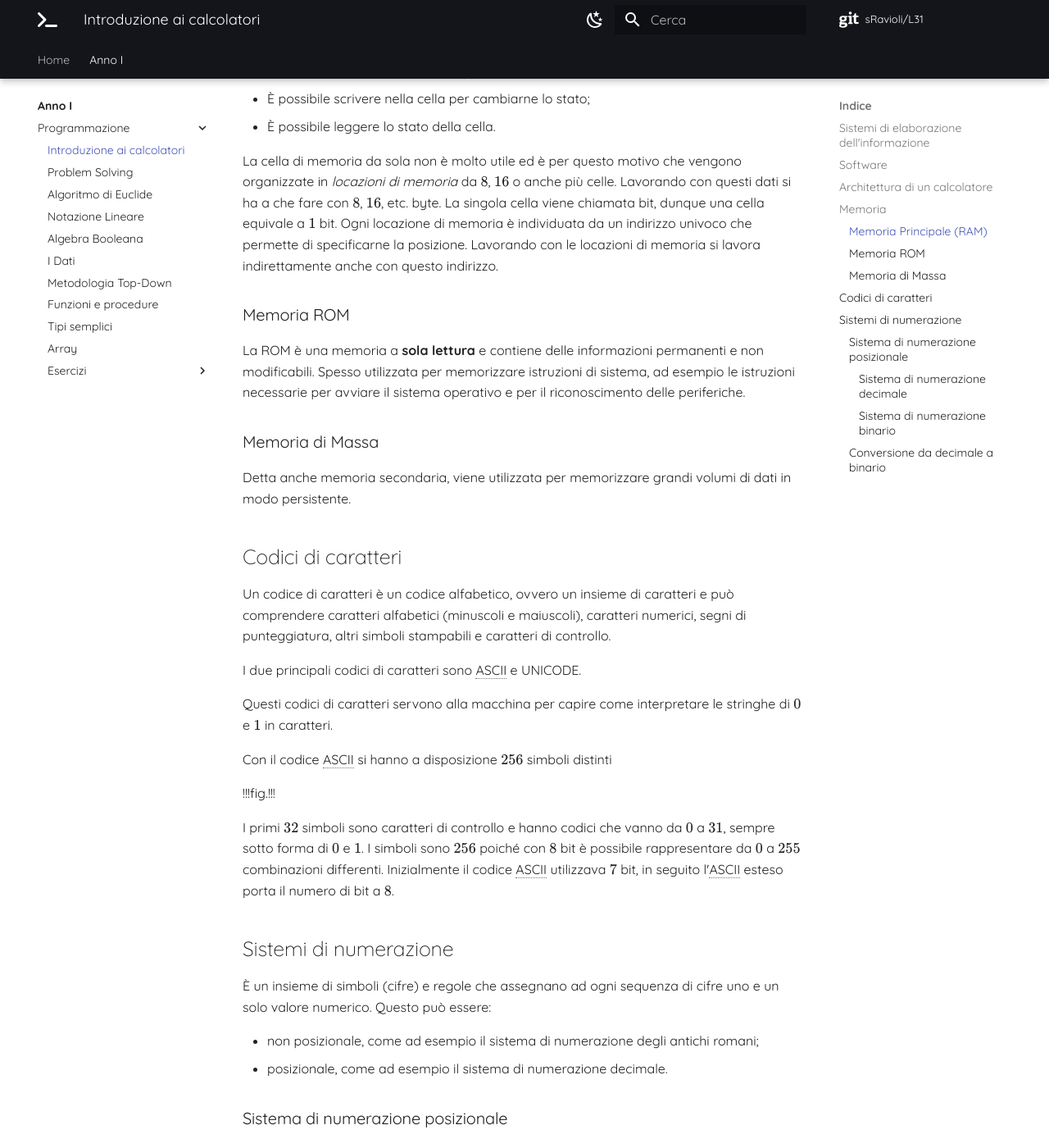
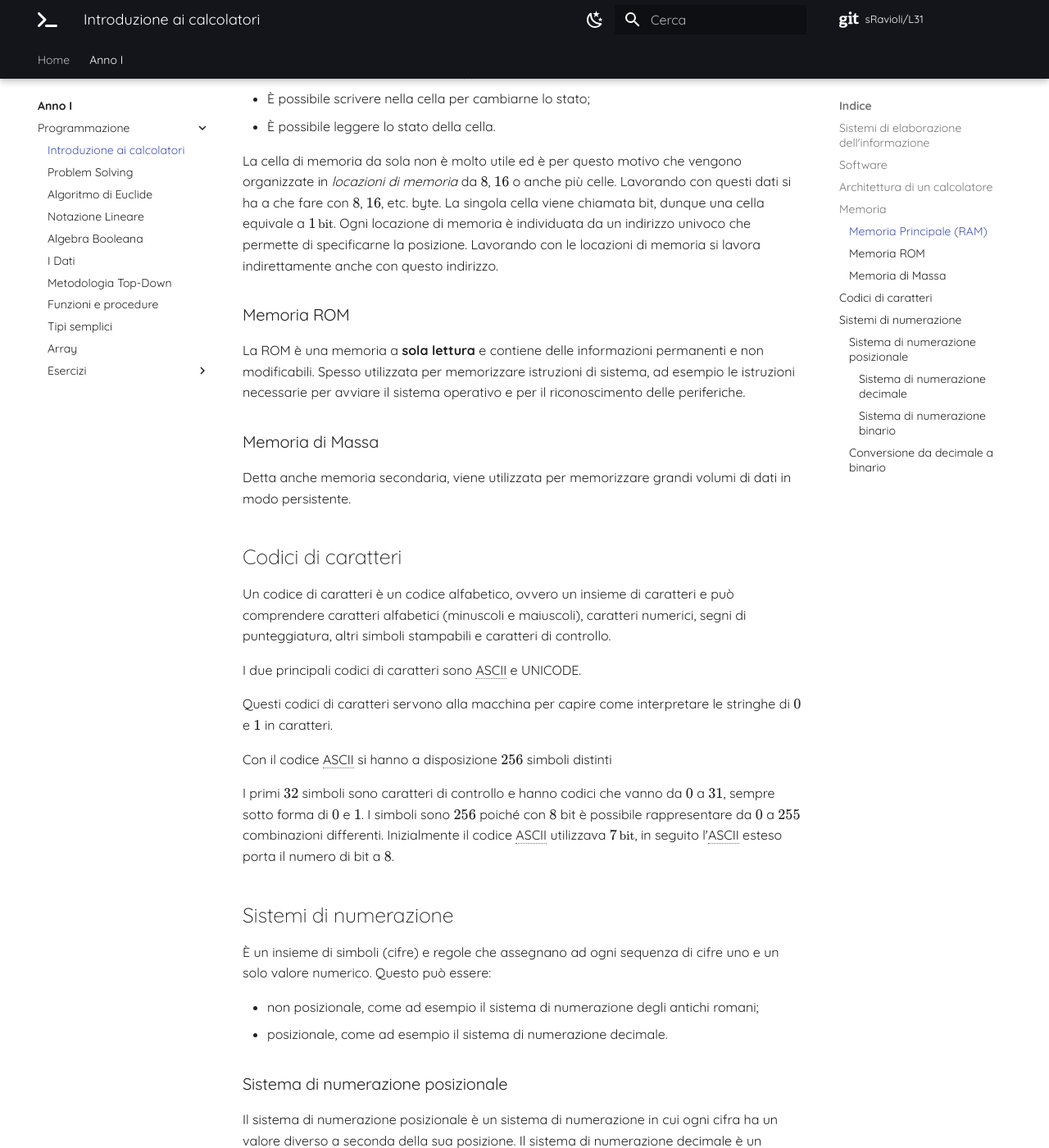
Before and after one commit to sravioli/L31, an MkDocs documentation site: the page built from docs/Anno_I/Programmazione/00_introduzione_ai_calcolatori.md, in a window 1280 px wide and 1400 px high, scrolled down 2023 px. Shown: the whole window at 82% size. Built offline with MkDocs 1.6.1 and Material for MkDocs 9.7.7, drawn with Linux system fonts in a browser that asks for light colours; some web fonts are replaced; comment, search, counter and statistics services are not loaded; some of the changed text lies outside the part shown.

Commit message:
fix: respect line length, remove unecessary spaces

````diff
--- a/docs/Anno_I/Programmazione/00_introduzione_ai_calcolatori.md
+++ b/docs/Anno_I/Programmazione/00_introduzione_ai_calcolatori.md
@@ -56,7 +56,7 @@
 
   subgraph CPU
     %% alu co; -->
-    co[Control Unit ] <--> alu[ALU ];
+    co[Control Unit] <--> alu[ALU];
   end
 ```
 
@@ -79,10 +79,10 @@
 - È possibile scrivere nella cella per cambiarne lo stato;
 - È possibile leggere lo stato della cella.
 
-La cella di memoria da sola non è molto utile ed è per questo motivo che vengono
-organizzate in _locazioni di memoria_ da \(8\), \(16\) o anche più celle. Lavorando
-con questi dati si ha a che fare con \(8\), \(16\), etc. byte. La singola cella
-viene chiamata bit, dunque una cella equivale a \(1\) bit.
+La cella di memoria da sola non è molto utile ed è per questo motivo che
+vengono organizzate in _locazioni di memoria_ da \(8\), \(16\) o anche più celle.
+Lavorando con questi dati si ha a che fare con \(8\), \(16\), etc. byte. La
+singola cella viene chiamata bit, dunque una cella equivale a \(1\bbit\).
 Ogni locazione di memoria è individuata da un indirizzo univoco che permette di
 specificarne la posizione. Lavorando con le locazioni di memoria si lavora
 indirettamente anche con questo indirizzo.
@@ -91,8 +91,9 @@
 
 La ROM è una memoria a **sola lettura** e contiene delle informazioni permanenti
 e non modificabili.
-Spesso utilizzata per memorizzare istruzioni di sistema, ad esempio le istruzioni
-necessarie per avviare il sistema operativo e per il riconoscimento delle periferiche.
+Spesso utilizzata per memorizzare istruzioni di sistema, ad esempio le
+istruzioni necessarie per avviare il sistema operativo e per il riconoscimento
+delle periferiche.
 
 ### Memoria di Massa
 
@@ -112,12 +113,10 @@
 
 Con il codice ASCII si hanno a disposizione \(256\) simboli distinti
 
-!!!fig.!!!
-
 I primi \(32\) simboli sono caratteri di controllo e hanno codici che vanno da
 \(0\) a \(31\), sempre sotto forma di \(0\) e \(1\). I simboli sono \(256\) poiché
 con \(8\) bit è possibile rappresentare da \(0\) a \(255\) combinazioni differenti.
-Inizialmente il codice ASCII utilizzava \(7\) bit, in seguito l'ASCII esteso porta
+Inizialmente il codice ASCII utilizzava \(7\bbit\), in seguito l'ASCII esteso porta
 il numero di bit a \(8\).
 
 ## Sistemi di numerazione
````
Also changed, not shown: other parts of docs/Anno_I/Programmazione/00_introduzione_ai_calcolatori.md (+2 -2 lines).
